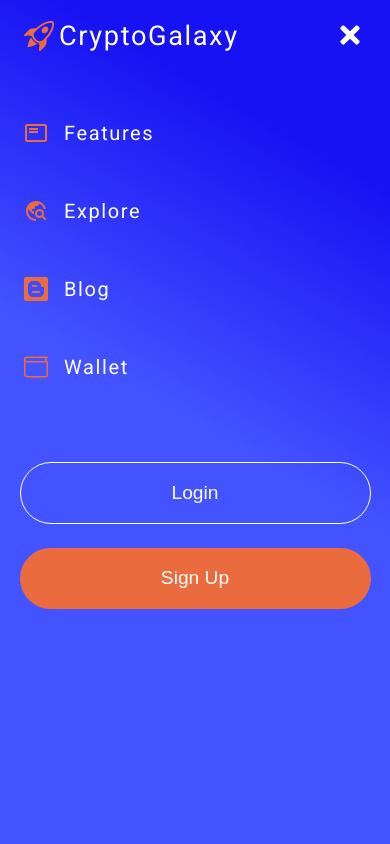
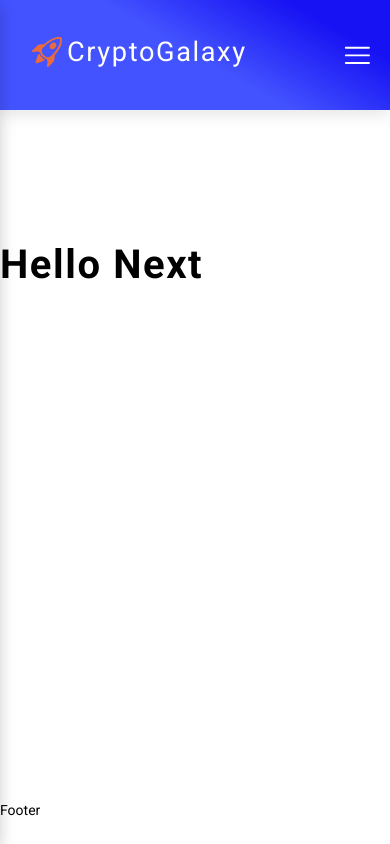
Before and after one commit to I-A11/CryptoGalaxy, a Next.js app: page / in a window 390 px wide. Built offline with nearby package versions, Linux system fonts and the light colour scheme.

Commit message:
Fix sidebar and navbar responsive layout.

```diff
--- a/components/common/Header.js
+++ b/components/common/Header.js
@@ -6,7 +6,7 @@ import styles from "./Header.module.css";
 import { useGlobalContext } from "@/context/context";
 
 const Header = () => {
-  const { isSidebarOpen, openSidebar, closeSidebar } = useGlobalContext();
+  const { openSidebar } = useGlobalContext();
   return (
     <nav className={styles.navbar}>
       <div className={styles.navCenter}>
--- a/components/common/Header.module.css
+++ b/components/common/Header.module.css
@@ -88,3 +88,10 @@
     display: none;
   }
 }
+
+@media (max-width: 486px) {
+  .login,
+  .signUp {
+    display: none;
+  }
+}
--- a/components/common/Sidebar.js
+++ b/components/common/Sidebar.js
@@ -10,7 +10,14 @@ import styles from "./Sidebar.module.css";
 const Sidebar = () => {
   const { isSidebarOpen, closeSidebar } = useGlobalContext();
   return (
-    <aside className={styles.sidebar}>
+    <div className={isSidebarOpen ? `${styles.overlay}` : ""}>
+      <aside
+        className={
+          isSidebarOpen
+            ? `${styles.sidebar} ${styles.showSidebar}`
+            : `${styles.sidebar}`
+        }
+      >
         <div className={styles.sidebarHeader}>
           <div className={styles.logo}>
             <span className={styles.logoIcon}>
@@ -47,6 +54,7 @@ const Sidebar = () => {
           <button className={styles.signUp}>Sign Up</button>
         </div>
       </aside>
+    </div>
   );
 };
 
--- a/components/common/Sidebar.module.css
+++ b/components/common/Sidebar.module.css
@@ -1,3 +1,45 @@
+.sidebar {
+  position: fixed;
+  top: 0;
+  left: 0;
+  width: 100%;
+  height: 100%;
+  background: linear-gradient(210.01deg, #1712f3 18%, #4353ff 50%);
+  display: flex;
+  flex-direction: column;
+  row-gap: 1rem;
+  box-shadow: var(--dark-shadow);
+  transition: var(--transition);
+  transform: translateX(-100%);
+}
+
+.showSidebar {
+  transform: translateX(0);
+}
+
+@media (min-width: 676px) {
+  .sidebar {
+    width: 400px;
+  }
+}
+
+.sidebarHeader {
+  display: flex;
+  justify-content: space-between;
+  align-items: center;
+  padding: 1rem 1.5rem;
+  margin-top: 1rem;
+}
+
+.overlay {
+  position: fixed;
+  top: 0;
+  left: 0;
+  width: 100%;
+  height: 100%;
+  background: rgba(0, 0, 0, 0.7);
+}
+
 .logoText {
   color: var(--white);
   font-size: 1.7rem;
@@ -13,33 +55,6 @@
 .logoIcon {
   color: #ea6b3d;
   margin-right: 5px;
-}
-
-.sidebar {
-  position: fixed;
-  top: 0;
-  left: 0;
-  width: 100%;
-  height: 100%;
-  background: linear-gradient(210.01deg, #1712f3 18%, #4353ff 50%);
-  display: flex;
-  flex-direction: column;
-  row-gap: 1rem;
-  box-shadow: var(--dark-shadow);
-  transition: var(--transition);
-}
-
-@media (min-width: 676px) {
-  .sidebar {
-    width: 400px;
-  }
-}
-
-.sidebarHeader {
-  display: flex;
-  justify-content: space-between;
-  align-items: center;
-  padding: 1rem 1.5rem;
 }
 
 .closeBtn {
```
Lines whose indentation alone changed are shown as unchanged.
